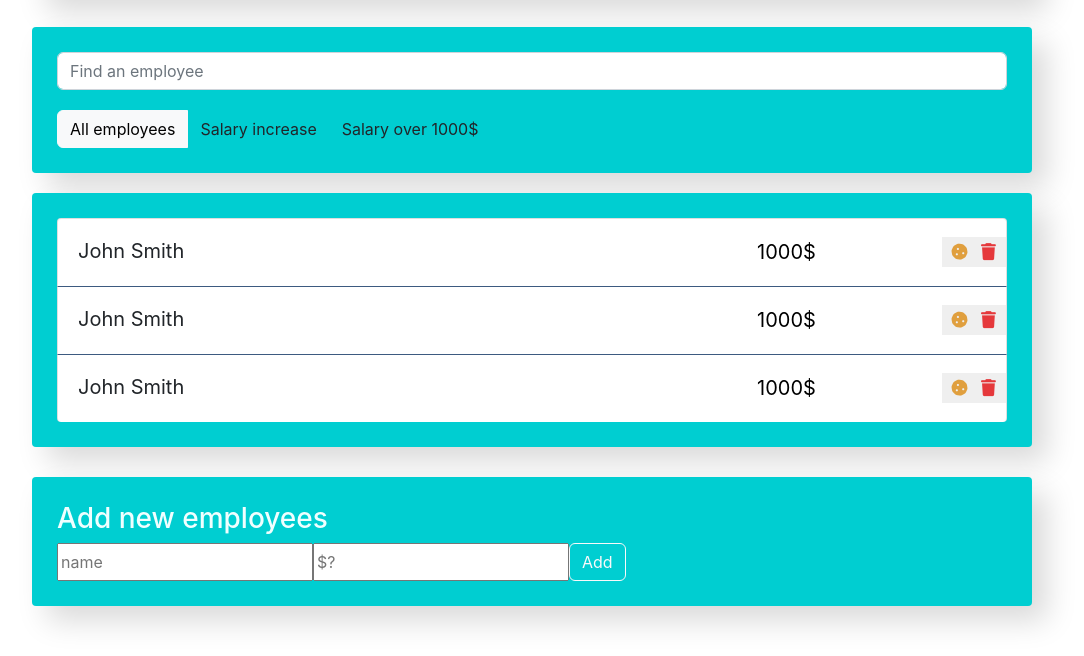
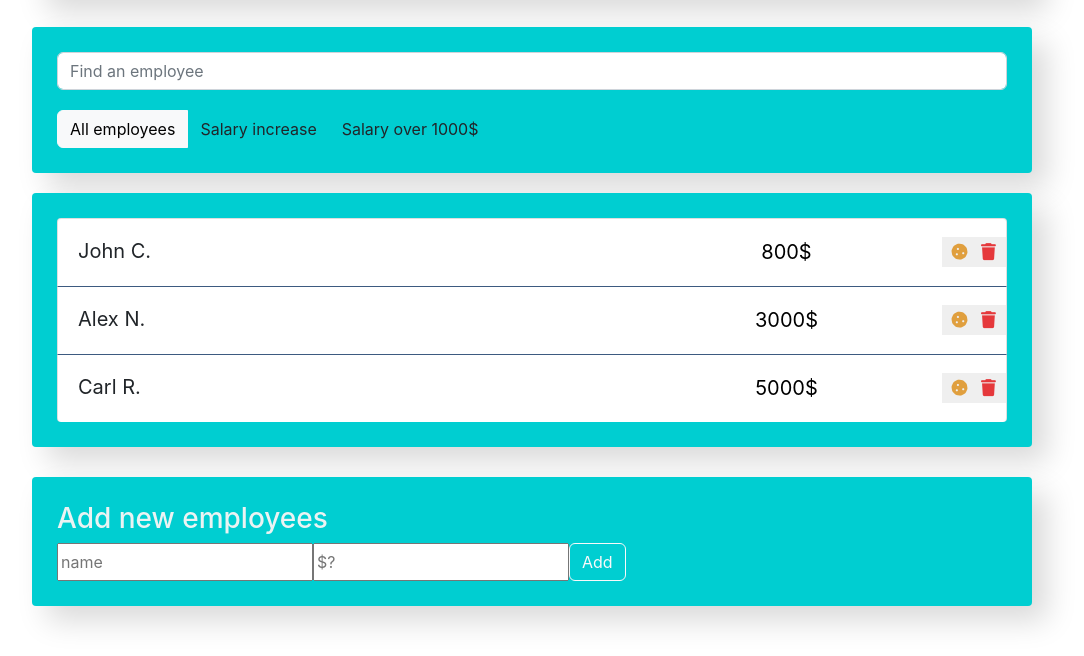
Before and after one commit to ViktoriiaRud/Employees, a React app: page / in a window 1280 px wide. Shown: the part 252-908 px from the top of the page, without its empty margins (108-1192 px from the left). Built offline with nearby package versions, Linux system fonts and the light colour scheme.

Commit message:
commit add props

```diff
--- a/src/components/employees-add-form/employees-add-form.css
+++ b/src/components/employees-add-form/employees-add-form.css
@@ -4,11 +4,12 @@
     background-color: darkturquoise;
     border-radius: 4px;
     box-shadow: 15px 15px 30px rgb(0, 0, 0, .15);
-    color: azure;
+    color:rgb(235, 243, 243);
 }
 
 .add-form {
     margin-top: 20px;
+
 }
 
 .add-form input {
--- a/src/components/employees-add-form/employees-add-form.js
+++ b/src/components/employees-add-form/employees-add-form.js
@@ -8,6 +8,7 @@ const EmployeesAddForm = () => {
                 <input type="text"
                 className="form control new-post-label"
                 placeholder="name"/>
+
                 <input type="number"
                 className="form control new-post-label"
                 placeholder="$?"/>
--- a/src/components/employees-list-item/employees-list-item.js
+++ b/src/components/employees-list-item/employees-list-item.js
@@ -1,10 +1,10 @@
 import './employees-list-item.css';
 
-const EmployeesListItem = () => {
+const EmployeesListItem = ({name, salary}) => {
     return (
         <li className="list-group-item d-flex justify-content-between">
-            <span className="list-group-item-label">John Smith</span>
-            <input type="text" className="list-group-item-input" defaultValue="1000$"/>
+            <span className="list-group-item-label">{name}</span>
+            <input type="text" className="list-group-item-input" defaultValue={salary + '$'}/>
             <div className='d-flex justify-content-center align-items-center'>
                 <button type="button"
                     className="btn-cookie btn-sm ">
--- a/src/components/employees-list/employees-list.js
+++ b/src/components/employees-list/employees-list.js
@@ -4,9 +4,9 @@ import './employees-list.css';
 const EmployeesList = () => {
     return (
         <ul className='app-list list-group'>
-            <EmployeesListItem/>
-            <EmployeesListItem/>
-            <EmployeesListItem/>
+            <EmployeesListItem name="John C." salary={800}/>
+            <EmployeesListItem name="Alex N." salary={3000}/>
+            <EmployeesListItem name="Carl R." salary={5000}/>
         </ul>
     )
 }
```
Also changed, not shown: src/components/app/app.js (indentation only).
